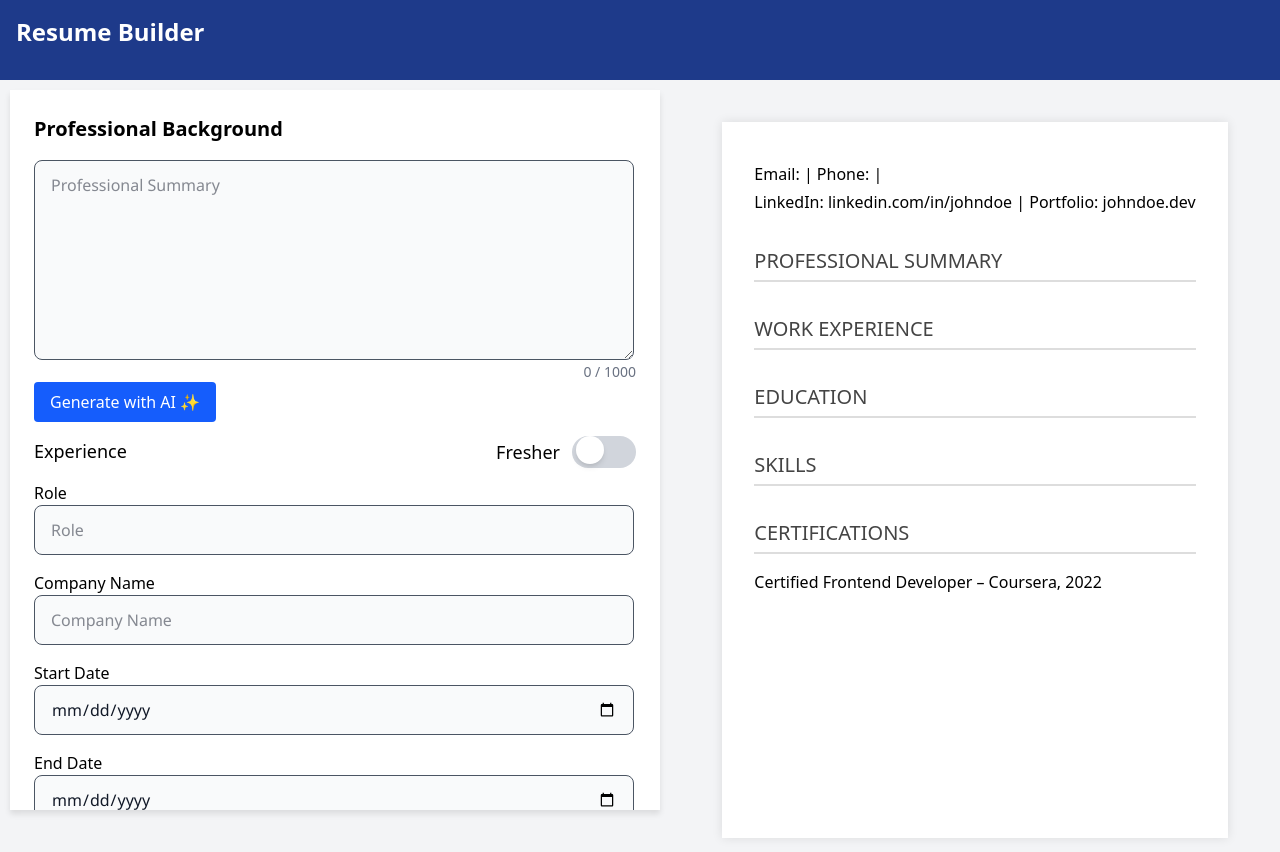
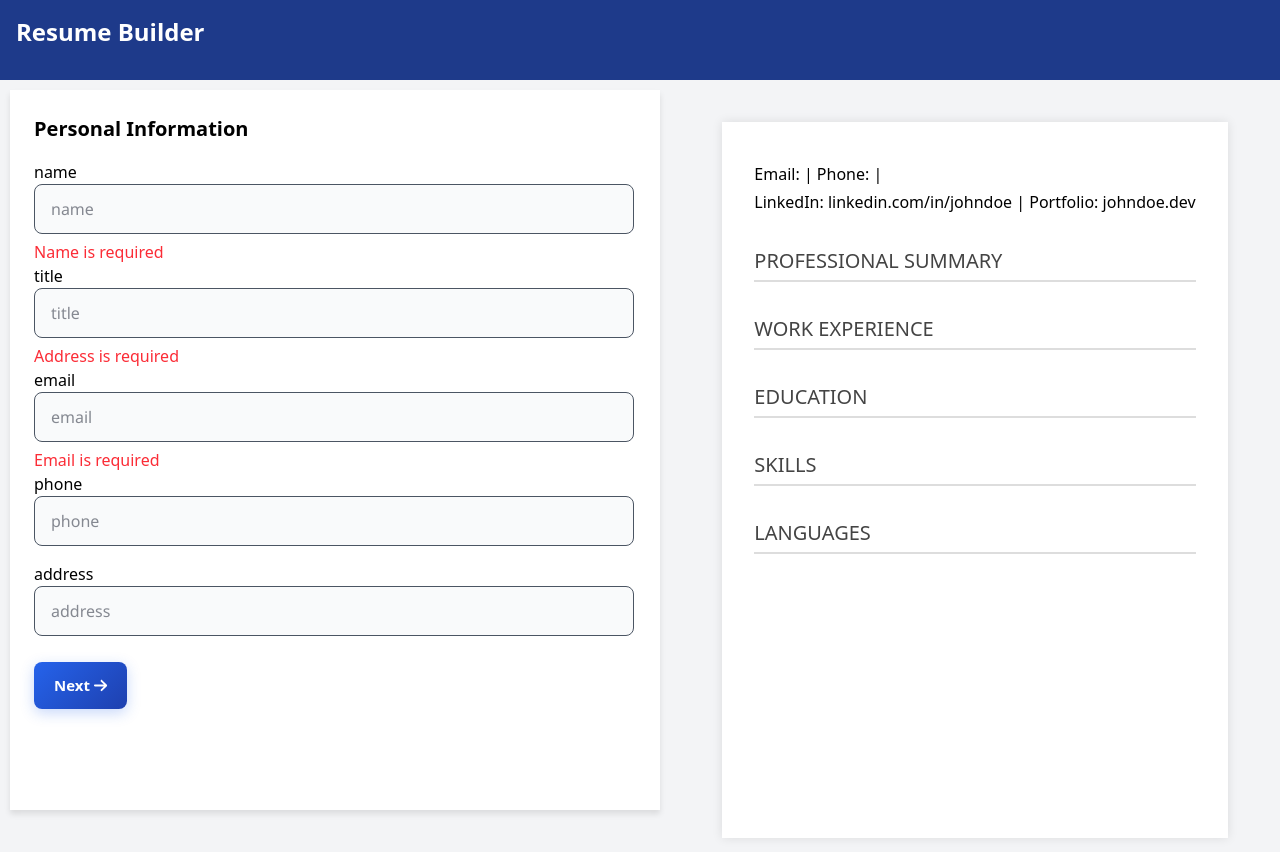
Before and after one commit to vkthakur98/Resume-Builder-Frontend-, a React (Vite) app: page / in a window 1280 px wide. Both pictures are taken after a click on the button "Next". Shown: the top 852 px of the page. Built offline with nearby package versions, Linux system fonts and the light colour scheme.

Commit message:
AI generation issue resolve

```diff
--- a/src/components/ResumeBuilder.jsx
+++ b/src/components/ResumeBuilder.jsx
@@ -31,6 +31,7 @@ export default function ResumeBuilder({ handlePrint }) {
   const [projectDesc,setProjectDesc] = useState("");
   const [projectLink,setProjectLink] = useState("");
   const [fresher, setFresher] = useState("Experience");
+  const [errors, setErrors] = useState('');
 
 
   const [formData, setFormData] = useState({
@@ -128,8 +129,32 @@ export default function ResumeBuilder({ handlePrint }) {
     console.log(formData.projects);
   };
 
+  const validate = () => {
+    const newErrors = {};
+
+    if (!formData.name.trim()) newErrors.name = 'Name is required';
+    if (!formData.title.trim()) newErrors.title = 'Title is required';
+    if (!formData.phone.trim()) newErrors.title = 'Phone is required';
+    if (!formData.address.trim()) newErrors.title = 'Address is required';
+    if (!formData.email.trim()) {
+      newErrors.email = 'Email is required';
+    } else if (!/\S+@\S+\.\S+/.test(formData.email)) {
+      newErrors.email = 'Email is invalid';
+    }
+
+    setErrors(newErrors);
+    return Object.keys(newErrors).length === 0;
+  };
+
   const handleChange = (e) => {
     setFormData({ ...formData, [e.target.name]: e.target.value });
+  };
+
+  const handleNextStep = () => {
+    if (validate()) {
+      console.log('Proceeding to next step:', formData);
+      setStep(step + 1);
+    }
   };
 
   return (
@@ -138,6 +163,25 @@ export default function ResumeBuilder({ handlePrint }) {
       {step === 1 && (
       <>
       <h1 className="text-[20px] font-bold mb-4">Personal Information</h1>
+      {['name','title','email','phone','address'].map((field) => (
+        <div>
+          <label className="mb-2">{field}</label>
+          <div>
+            <input
+              className="input"
+              name={field}
+              placeholder={field}
+              onChange={handleChange}
+              required
+            />
+            {errors[field] && <p className="text-red-500 mt-[-10px]">{errors[field]}</p>}
+          </div>
+        </div>
+      ))}
+      </>)}
+      {/* {step === 2 && (
+      <>
+      <h1 className="text-[20px] font-bold mb-4">Professional Information</h1>
       <label>Full Name</label>
       <div>
       <input
@@ -147,6 +191,7 @@ export default function ResumeBuilder({ handlePrint }) {
           onChange={handleChange}
           required
         />
+        {errors && <p className="text-red-500 mt-[-10px]">{errors}</p>}
       </div>
     <label className="mb-2"> Job Title</label>
     <div>
@@ -157,6 +202,7 @@ export default function ResumeBuilder({ handlePrint }) {
           onChange={handleChange}
           required
         />
+        {errors && <p className="text-red-500 mt-[-10px]">{errors}</p>}
     </div>
 
     <label className="mb-2"> Email</label>
@@ -168,6 +214,7 @@ export default function ResumeBuilder({ handlePrint }) {
           onChange={handleChange}
           required
         />
+        {errors && <p className="text-red-500 mt-[-10px]">{errors}</p>}
     </div>
      <label className="mb-2"> Phone</label>
      <div>
@@ -178,6 +225,7 @@ export default function ResumeBuilder({ handlePrint }) {
           onChange={handleChange}
           required
         />
+        {errors && <p className="text-red-500 mt-[-10px]">{errors}</p>}
      </div>
      <label className="mb-[30px]"> Address</label>
      <div>
@@ -188,9 +236,10 @@ export default function ResumeBuilder({ handlePrint }) {
           onChange={handleChange}
           required
         />
+        {errors && <p className="text-red-500 mt-[-10px]">{errors}</p>}
      </div>
       </>
-    )}
+    )} */}
 
     {step === 2 && (
       <>
@@ -284,7 +333,7 @@ export default function ResumeBuilder({ handlePrint }) {
     <button onClick={() => setStep(step - 1)} className="nav-button"> <FontAwesomeIcon icon={faArrowLeft}></FontAwesomeIcon> Back</button>
   )}
   {step < 4 ? (
-    <button onClick={() => setStep(step + 1)} className="nav-button">Next <FontAwesomeIcon icon={faArrowRight}></FontAwesomeIcon></button>
+    <button onClick={() => handleNextStep()} className="nav-button">Next <FontAwesomeIcon icon={faArrowRight}></FontAwesomeIcon></button>
   ) :
        <button onClick={()=> handleDownloadPDF()}  className="download-button">Download PDF <FontAwesomeIcon icon={faDownload}></FontAwesomeIcon></button>
   }
@@ -305,7 +354,7 @@ export default function ResumeBuilder({ handlePrint }) {
       <div className="section-title">{fresher === "Projects" ? "Projects" : "Work Experience"}</div>
       {
         formData.experience.map((exp)=>{
-        return <div className={"item "+(fresher === "Projects" ? "hidden" : "block")}>
+        return <div className={"item "+(fresher === "Projects" ? "hidden" : "block")} key={exp}>
         <div className={"item-title clearfix "}>
           {exp.role} - {exp.company}
           <span className="date">{startDate} – {endDate}</span>
@@ -375,13 +424,13 @@ export default function ResumeBuilder({ handlePrint }) {
     <div className="section">
       <div className="section-title">Skills</div>
       <p>{formData.skills.map((skill)=>{
-        return <><span>{skill.skill}</span> | </>
+        return <span>{skill.skill} |</span>
       })}</p>
     </div>
 
     <div className="section">
-      <div className="section-title">Certifications</div>
-      <p>Certified Frontend Developer – Coursera, 2022</p>
+      <div className="section-title">Languages</div>
+      <p></p>
     </div>
   </div>
     </div>
```
